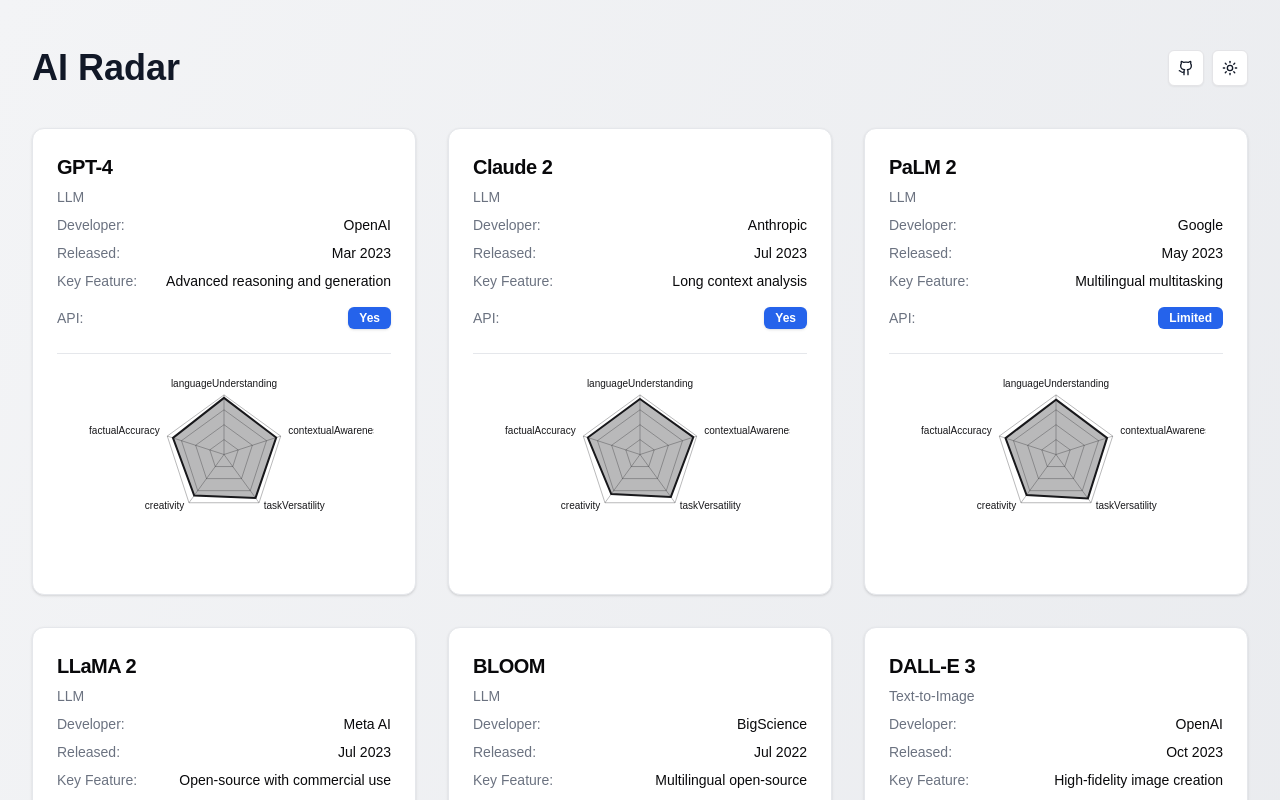
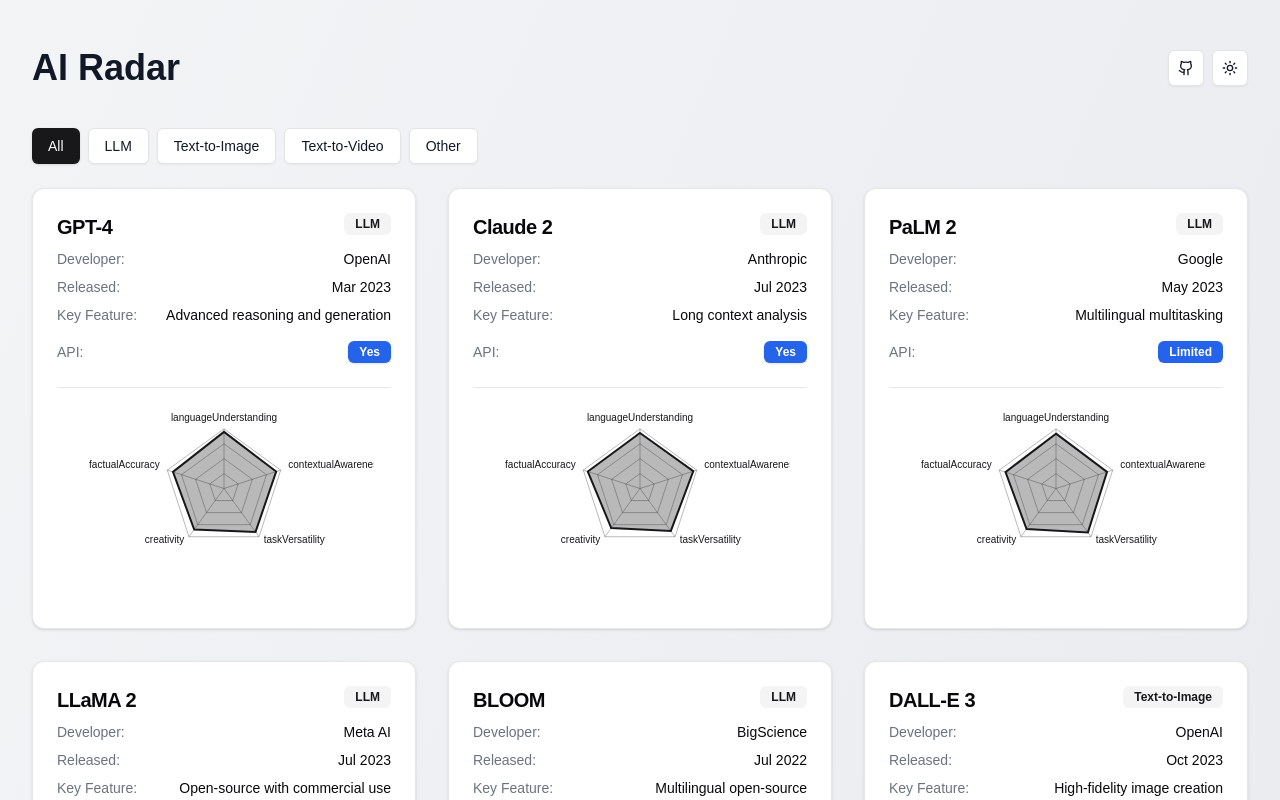
Before and after one commit to msdos41/ai-radar, a Next.js app: page / in a window 1280 px wide. Shown: the top 800 px of the page. Built offline with nearby package versions, Linux system fonts and the light colour scheme.

Commit message:
feat: add tags filter

```diff
--- /dev/null
+++ b/src/components/ai-tools/filter-tags.tsx
@@ -0,0 +1,27 @@
+'use client';
+
+import { Button } from '@/components/ui/button';
+
+type FilterTagsProps = {
+  activeFilter: string;
+  setActiveFilter: (filter: string) => void;
+};
+
+const filterOptions = ['All', 'LLM', 'Text-to-Image', 'Text-to-Video', 'Other'];
+
+export function FilterTags({ activeFilter, setActiveFilter }: FilterTagsProps) {
+  return (
+    <div className="mb-6 flex flex-wrap gap-2">
+      {filterOptions.map((filter) => (
+        <Button
+          key={filter}
+          variant={activeFilter === filter ? 'default' : 'outline'}
+          onClick={() => setActiveFilter(filter)}
+          className="text-sm"
+        >
+          {filter}
+        </Button>
+      ))}
+    </div>
+  );
+}
--- a/src/components/ai-tools/tool-card.tsx
+++ b/src/components/ai-tools/tool-card.tsx
@@ -1,22 +1,21 @@
 import RadarChart from '@/components/ai-tools/radar-chart';
 import { Badge } from '@/components/ui/badge';
-import {
-  Card,
-  CardContent,
-  CardDescription,
-  CardHeader,
-  CardTitle,
-} from '@/components/ui/card';
+import { Card, CardContent, CardHeader, CardTitle } from '@/components/ui/card';
 import { AITool } from '@/data/ai-tools';
 
 export default function AIToolCard({ tool }: { tool: AITool }) {
   return (
     <Card className="flex flex-col border-gray-200 bg-white transition-colors duration-200 hover:bg-gray-50 dark:border-gray-700 dark:bg-gray-800 dark:hover:bg-gray-700">
       <CardHeader className="pb-2">
-        <CardTitle className="text-xl font-bold">{tool.name}</CardTitle>
-        <CardDescription className="text-gray-500 dark:text-gray-400">
+        <div className="flex items-start justify-between">
+          <CardTitle className="text-xl font-bold">{tool.name}</CardTitle>
+          {/* <CardDescription className="text-gray-500 dark:text-gray-400">
           {tool.modelType}
-        </CardDescription>
+          </CardDescription> */}
+          <Badge variant="secondary" className="text-xs">
+            {tool.modelType}
+          </Badge>
+        </div>
       </CardHeader>
       <CardContent>
         <div className="mb-6 space-y-2 text-sm">
--- a/src/components/ai-tools/tool-cards.tsx
+++ b/src/components/ai-tools/tool-cards.tsx
@@ -1,10 +1,27 @@
+'use client';
+
 import { aiTools } from '@/data/ai-tools';
 // import { SITE_TITLE } from "@/constants"
 import AIToolCard from '@/components/ai-tools/tool-card';
 import { ThemeToggle } from '@/components/ui/theme-toggle';
+import { useEffect, useState } from 'react';
 import { GitHubButton } from '../ui/github-button';
+import { FilterTags } from './filter-tags';
 
 export default function AIToolsComparison() {
+  const [activeFilter, setActiveFilter] = useState('All');
+  useEffect(() => {
+    setActiveFilter('All'); // Generate random once on client
+  }, []);
+
+  const filteredTools = aiTools.filter((tool) => {
+    if (activeFilter === 'All') return true;
+    if (activeFilter === 'Other')
+      return !['LLM', 'Text-to-Image', 'Text-to-Video'].includes(
+        tool.modelType
+      );
+    return tool.modelType === activeFilter;
+  });
   return (
     <div className="mx-auto max-w-7xl">
       <div className="mb-10 flex items-center justify-between">
@@ -15,8 +32,12 @@ export default function AIToolsComparison() {
           <ThemeToggle />
         </div>
       </div>
+      <FilterTags
+        activeFilter={activeFilter}
+        setActiveFilter={setActiveFilter}
+      />
       <div className="grid grid-cols-1 gap-8 md:grid-cols-2 xl:grid-cols-3">
-        {aiTools.map((tool) => (
+        {filteredTools.map((tool) => (
           <AIToolCard key={tool.name} tool={tool} />
         ))}
       </div>
```
